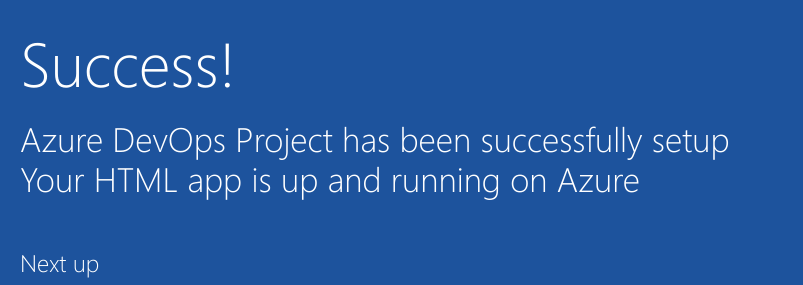
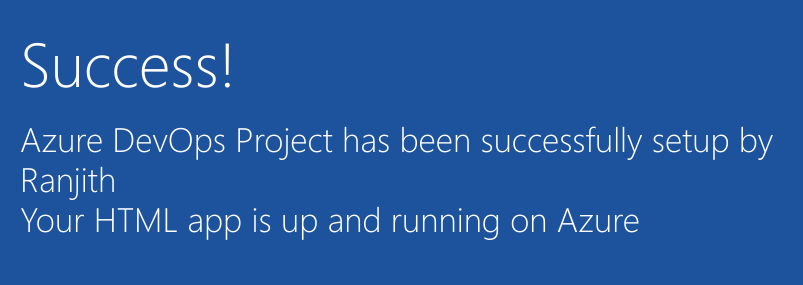
Before and after one commit to ranjithmohan-tt/sample-repo, a plain HTML site: page index.html in a window 1280 px wide. Shown: the part 352-637 px from the top of the page, 205-1008 px from the left. Drawn offline with Linux system fonts and the light colour scheme.

Commit message:
branch changes

```diff
--- a/index.html
+++ b/index.html
@@ -19,7 +19,7 @@
         </div>
             <div class="content-body">
                 <div class="success-text">Success!</div>
-                <div class="description line-1"> Azure DevOps Project has been successfully setup</div>
+                <div class="description line-1"> Azure DevOps Project has been successfully setup by Ranjith</div>
                 <div class="description line-2"> Your HTML app is up and running on Azure</div>
                 <div class="next-steps-container">
                     <div class="next-steps-header">Next up</div>
```
